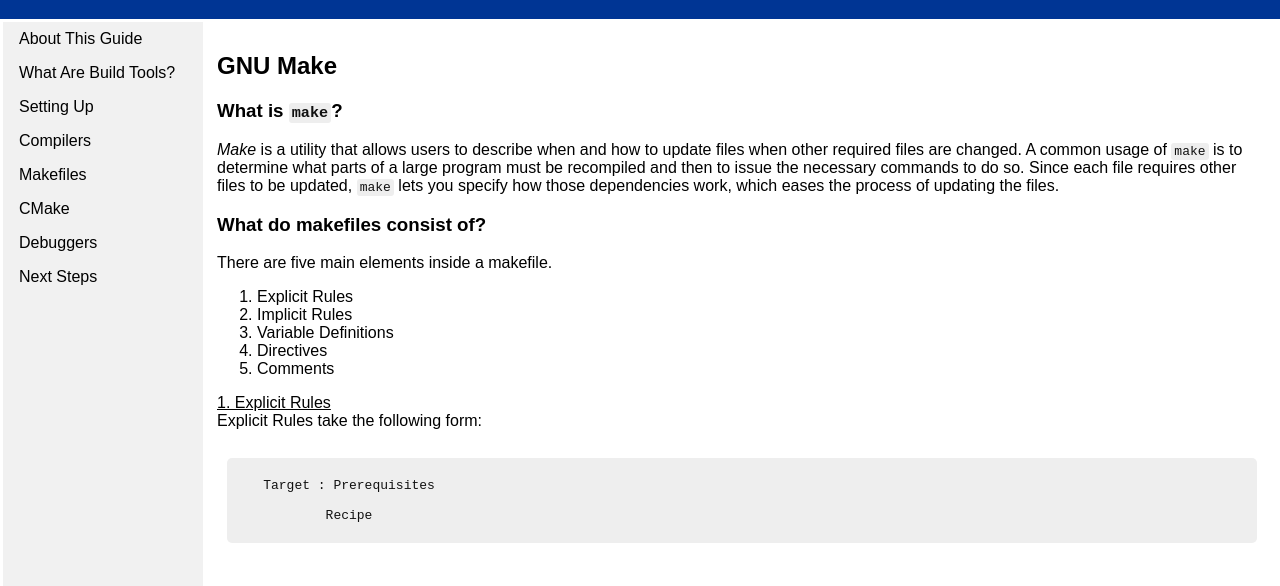
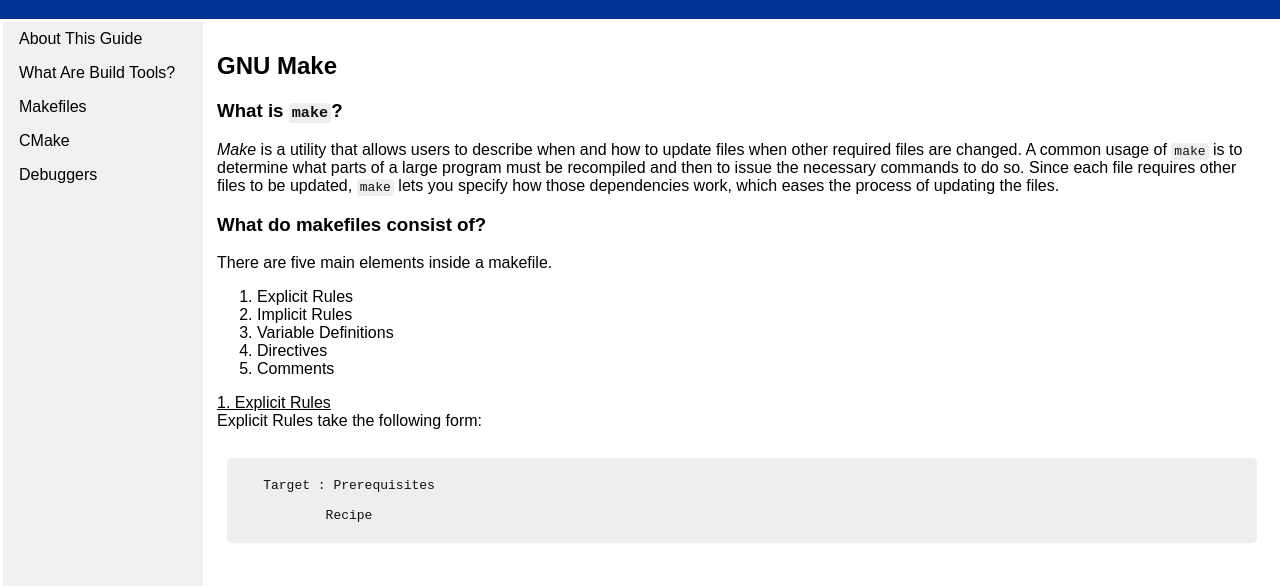
Before and after one commit to LordOfBeans/CBuildToolsGuide, a plain HTML site: page makefiles.html in a window 1280 px wide. Shown: the part 214-800 px from the top of the page. Drawn offline with Linux system fonts and the light colour scheme.

Commit message:
Changed Makefiles menu

```diff
--- a/makefiles.html
+++ b/makefiles.html
@@ -24,12 +24,9 @@
   <ul>
       <li><a href="index.html">About This Guide</a></li>
       <li><a href="what-are-build-tools.html">What Are Build Tools?</a></li>
-      <li><a href="setup.html">Setting Up</a></li>
-      <li><a href="compilers.html">Compilers</a></li>
       <li><a href="makefiles.html">Makefiles</a></li>
       <li><a href="cmake.html">CMake</a></li>
       <li><a href="misc.html">Debuggers</a></li>
-      <li><a href="conclusion.html">Next Steps</a></li>
   </ul>
 </nav>
 </td>
```
